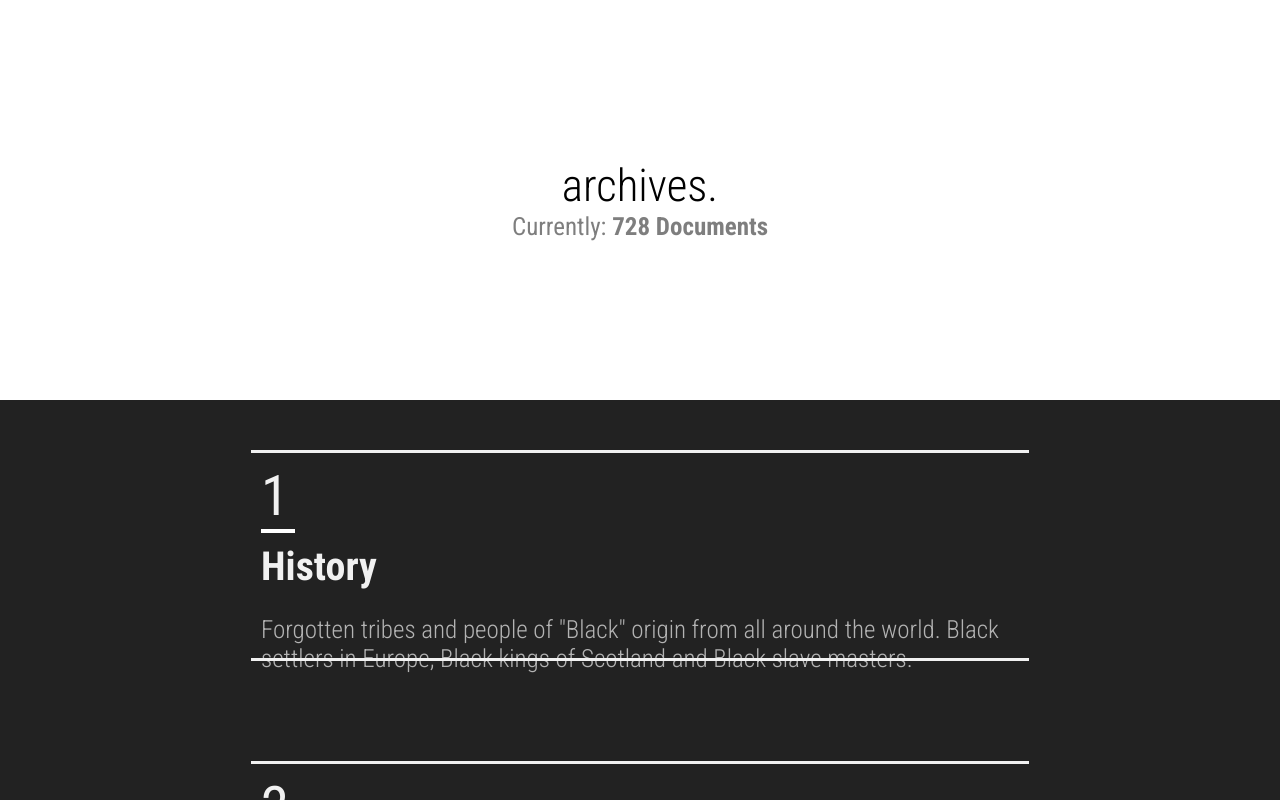
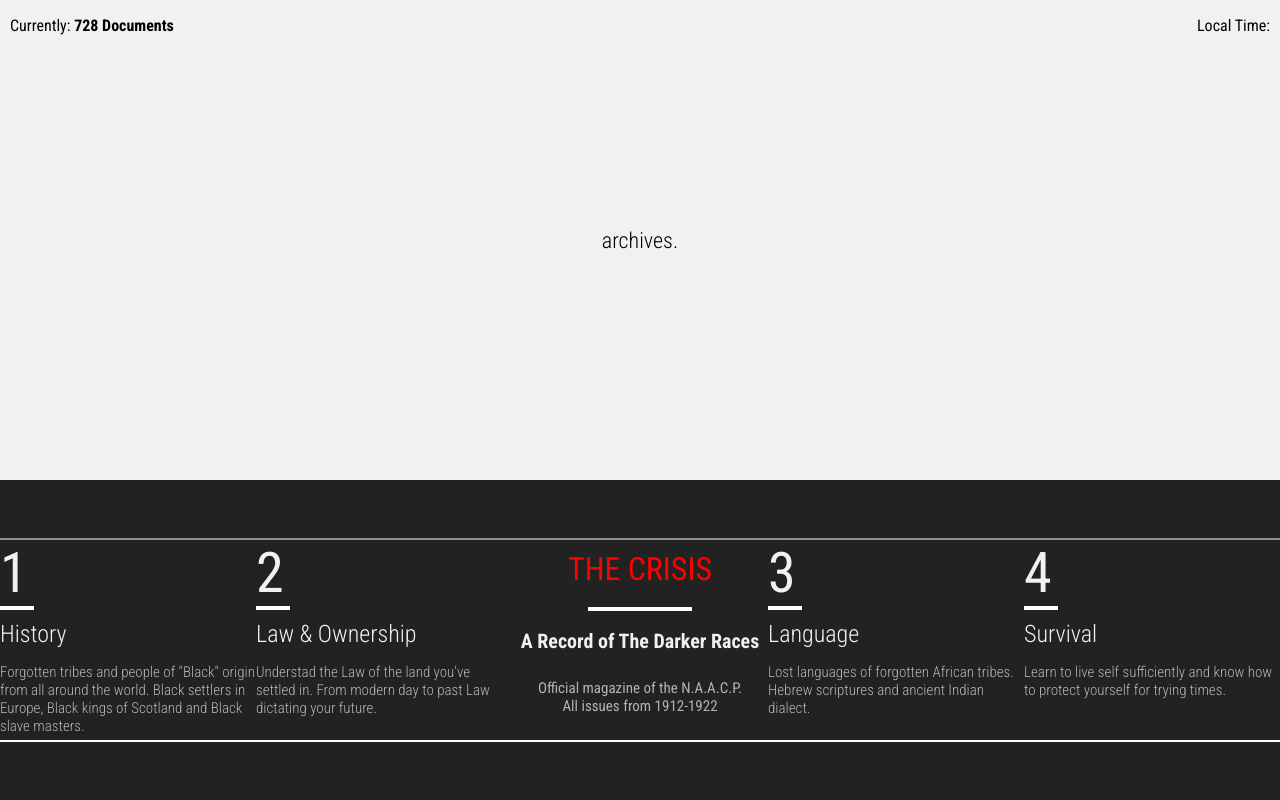
Before and after one commit to DelroyBrown28/archives_responsive, a plain HTML site: page index.html in a window 1280 px wide. Drawn offline with nearby package versions, Linux system fonts and the light colour scheme.

Commit message:
desktop size for main page complete

```diff
--- a/assets/css/main.css
+++ b/assets/css/main.css
@@ -24,6 +24,10 @@ html {
 /* Smartphones (portrait) ----------- */
 @media only screen and (min-width : 320px) {
 
+    .docs_and_time_wrap {
+        display: none;
+    }
+
     /*-----TOP CONTENTS-----*/
 
     .top_body {
@@ -32,6 +36,7 @@ html {
         justify-content: center;
         height: 50%;
         flex-flow: column;
+        background-color: #f1f1f1;
 
     }
 
@@ -81,6 +86,7 @@ html {
         justify-content: space-evenly;
         border-top: 2px solid #f1f1f1;
         border-bottom: 2px solid #f1f1f1;
+        cursor: pointer;
 
     }
 
@@ -194,8 +200,6 @@ html {
 
     /*----//  TOP CONTENTS----*/
     /*----TABS----*/
-
-
     .tabs {
         width: calc(60% - 10px) !important;
         height: calc(65% - 10px) !important;
@@ -217,13 +221,123 @@ html {
         font-size: 25px;
     }
 
-    .tab_line {
+    .tab_line {}
 
+    /*----//  TABS----*/
+
+
+}
+
+/* Desktops and laptops ----------- */
+@media only screen and (min-width : 1224px) {
+
+    .number_of_docs {
+        display: none;
+    }
+
+    /*----TOP CONTENTS----*/
+
+    .top_body {
+        height: 60%;
+    }
+
+    .title {
+        font-size: 22px;
+
+    }
+
+    /*----//  TOP CONTENTS----*/
+    /*----NUMBER OF DOCUMENTS & LOCAL TIME----*/
+    .docs_and_time_wrap {
+        position: absolute;
+        top: 0;
+        display: flex;
+        justify-content: space-between;
+        width: calc(100% - 10px);
+        padding: 0 10px 0 10px;
+
+    }
+
+    #the_time {
+        margin-right: 10px;
+        font-weight: 600;
+    }
+
+    /*----//  NUMBER OF DOCUMENTS & LOCAL TIME----*/
+    /*----TABS----*/
+
+    .tab_wrap,
+    .tab_contents,
+    .tabs {
+        display: none;
+    }
+
+    .tab_wrap__desktop {
+        background-color: #222222;
+        width: 100%;
+        height: 40%;
+        display: flex;
+        flex-flow: row;
+
+
+    }
+
+    .tab_contents__desktop {
+        width: 100%;
+        height: 100%;
+        display: flex;
+        flex-flow: row;
+        justify-content: space-evenly;
+
+    }
+
+    .tabs__desktop,
+    .crisis_tab__desktop {
+        width: 270px;
+        height: 200px;
+        margin: auto;
+        border-top: 2px solid rgba(255, 255, 255, 0.5);
+        border-bottom: 2px solid #fff;
+        cursor: pointer;
+
+    }
+
+    .tab_number {
+        font-size: 3.5em;
+    }
+
+    .crisis_tab__desktop {
+        display: flex;
+        flex-flow: column;
+        justify-content: space-evenly;
+    }
+
+    .tab_title {
+        font-size: 1.5em;
+        font-weight: 300;
+    }
+
+    .tab_description {
+        font-size: 15px;
+    }
+
+    .crisis_title__desktop {
+        color: #f1f1f1;
+        font-size: 2em;
+        margin: 0;
+        color: red;
+        text-align: center;
+    }
+
+    .crisis_subtitle {
+        font-size: 20px;
+    }
+
+    .crisis_tab_description {
+        font-size: 15px;
     }
 
 
 
     /*----//  TABS----*/
-
-
 }
--- a/assets/javascript/script.js
+++ b/assets/javascript/script.js
@@ -13,4 +13,37 @@ $(document).ready(function () {
             type: 'progressbar',
         },
     })
+
+
+    // Local time display
+    function addZero(i) {
+        if (i < 10) {
+            i = "0" + i;
+        }
+        return i;
+    }
+
+    function timeUpdate() {
+        var grabDate = new Date();
+        var theTime = document.getElementById("the_time");
+        var hours = addZero(grabDate.getHours());
+        var minutes = addZero(grabDate.getMinutes());
+        var seconds = addZero(grabDate.getSeconds());
+        theTime.innerHTML = hours + ":" + minutes + ":" + seconds;
+    }
+    setInterval(timeUpdate, 1000);
+
+    // Takes you to The Crisis
+    $('.crisis_tab').click(function () {
+        $('.tab_fade').animate({
+            opacity: '0'
+        }, 200, function () {
+            $('.top_contents_index').delay(500).animate({
+                height: '0'
+            }, 200, function () {
+                location.href = 'the_crisis.html';
+            })
+        })
+    });
+
 })
--- a/index.html
+++ b/index.html
@@ -23,9 +23,23 @@
     </div>
     <!--// TOP CONTENTS-->
 
-    <!--TABS-->
+    <!--NUMBER OF DOCUMENTS & LOCAL TIME-->
 
 
+    <div class="docs_and_time_wrap">
+        <p class="no_of_docs">Currently: <span class="bold_text">728 Documents</span></p>
+
+        <p id="local_time">Local Time:
+            <span id="the_time"></span>
+        </p>
+
+    </div>
+
+
+
+    <!--// NUMBER OF DOCUMENTS & LOCAL TIME-->
+
+    <!--TABS-->
     <div class="tab_wrap swiper-container">
         <div class="tab_contents swiper-wrapper">
 
@@ -79,15 +93,74 @@
 
         </div>
     </div>
+    <!--// TABS-->
+
+    <!--DESKTOP TABS-->
+    <div class="tab_wrap__desktop">
+        <div class="tab_contents__desktop">
+
+            <div class="tabs__desktop history_tab">
+                <p class="tab_number">1</p>
+                <hr class="tab_line">
+                <h1 class="tab_title">History</h1>
+                <p class="tab_description">
+                    Forgotten tribes and people of "Black" origin from all around
+                    the world. Black settlers in Europe, Black kings of Scotland and Black slave masters.
+                </p>
+            </div>
+
+            <div class="tabs__desktop law_tab">
+                <p class="tab_number">2</p>
+                <hr class="tab_line">
+                <h1 class="tab_title">Law & Ownership</h1>
+                <p class="tab_description">
+                    Understad the Law of the land you've settled in. From modern day to past Law dictating your future.
+                </p>
+            </div>
+
+            <div class="tabs__desktop crisis_tab__desktop">
+                <p class="crisis_title__desktop">THE CRISIS</p>
+                <hr class="crisis_tab_line">
+                <h1 class="crisis_subtitle">A Record of The Darker Races</h1>
+                <p class="crisis_tab_description">
+                    Official magazine of the N.A.A.C.P.<br>All issues from 1912-1922
+                </p>
+            </div>
+
+            <div class="tabs__desktop history_tab">
+                <p class="tab_number">3</p>
+                <hr class="tab_line">
+                <h1 class="tab_title">Language</h1>
+                <p class="tab_description">
+                    Lost languages of forgotten African tribes. Hebrew scriptures and ancient Indian dialect.
+                </p>
+            </div>
+
+            <div class="tabs__desktop history_tab">
+                <p class="tab_number">4</p>
+                <hr class="tab_line">
+                <h1 class="tab_title">Survival</h1>
+                <p class="tab_description">
+                    Learn to live self sufficiently and know how to protect yourself for trying times.
+                </p>
+            </div>
 
 
-    <!--// TABS-->
+
+        </div>
+    </div>
+    <!--// DESKTOP TABS-->
+
 
 
 
     <script src="./assets/javascript/jquery-3.5.1.min.js"></script>
     <script src="https://unpkg.com/swiper/js/swiper.min.js"></script>
     <script src="./assets/javascript/script.js"></script>
+
+    <script>
+    </script>
+
 </body>
 
 </html>
```
